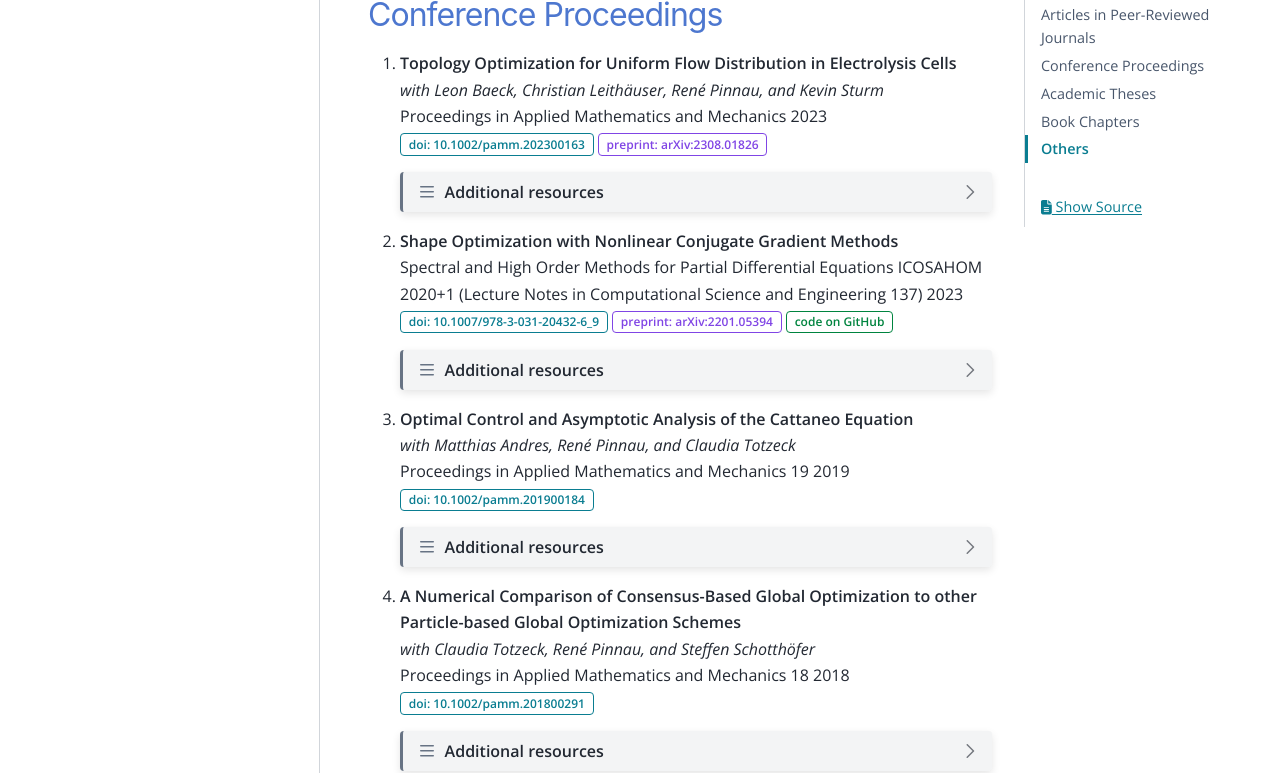
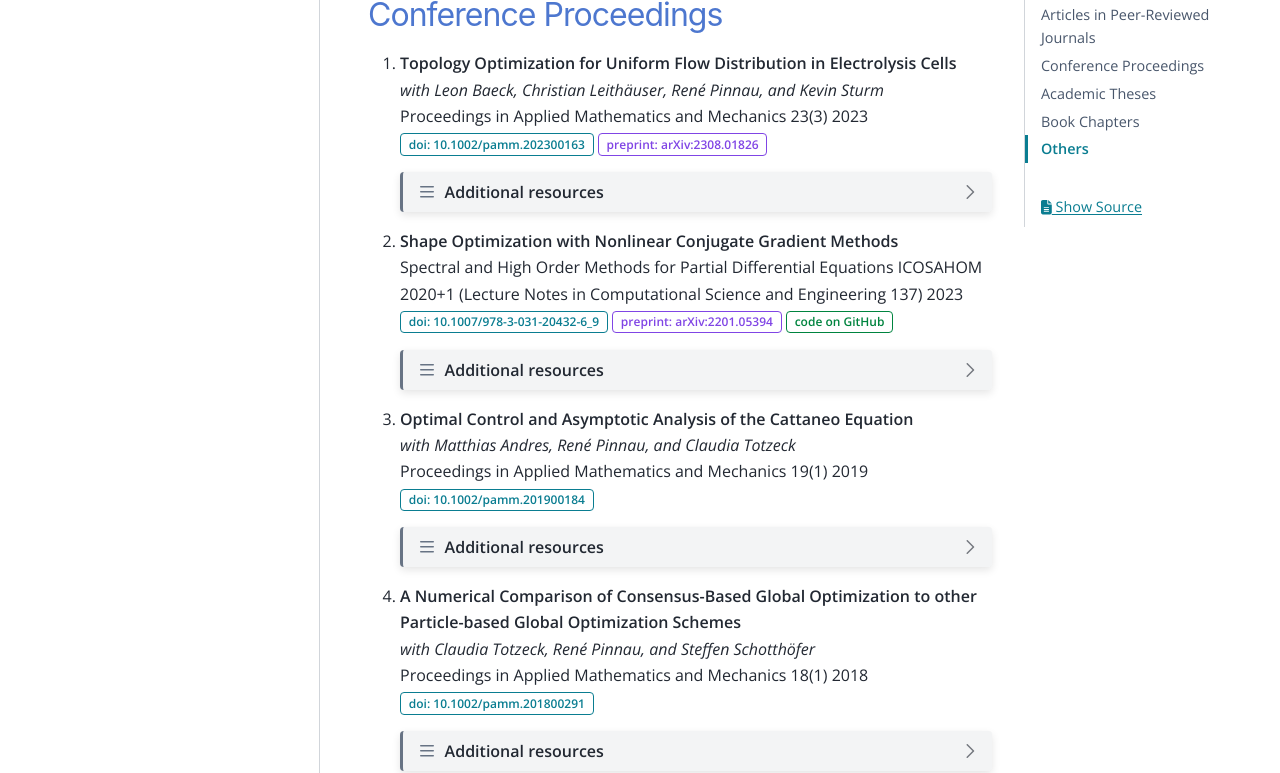
Before and after one commit to sblauth/sblauth.github.io, a Sphinx documentation site: the page built from source/publications.rst, in a window 1280 px wide and 1400 px high, scrolled down 3093 px. Shown: the part 155-928 px from the top of the window. Built offline with Sphinx 7.4.7 and the PyData theme 0.15.4, drawn with Linux system fonts in a browser that asks for light colours.

Commit message:
update publications

```diff
--- a/source/publications.rst
+++ b/source/publications.rst
@@ -488,7 +488,7 @@ Conference Proceedings
 
 #. | **Topology Optimization for Uniform Flow Distribution in Electrolysis Cells**
    | *with Leon Baeck, Christian Leithäuser, René Pinnau, and Kevin Sturm*
-   | Proceedings in Applied Mathematics and Mechanics 2023
+   | Proceedings in Applied Mathematics and Mechanics 23(3) 2023
    | :bdg-link-primary-line:`doi: 10.1002/pamm.202300163 <https://doi.org/10.1002/pamm.202300163>` :bdg-link-secondary-line:`preprint: arXiv:2308.01826 <https://arxiv.org/abs/2308.01826>`
 
    .. dropdown:: Additional resources
@@ -504,14 +504,16 @@ Conference Proceedings
 
             .. code-block:: bibtex
 
-		      @Article{Baeck2023Topology,
-		        author  = {Baeck, Leon and Blauth, Sebastian and Leithäuser, Christian and Pinnau, René and Sturm, Kevin},
-		        journal = {PAMM},
-		        title   = {Topology optimization for uniform flow distribution in electrolysis cells},
-		        year    = {2023},
-		        pages   = {e202300163},
-		        doi     = {https://doi.org/10.1002/pamm.202300163},
-		      }
+			  @Article{Baeck2023Topology,
+			    author  = {Baeck, Leon and Blauth, Sebastian and Leithäuser, Christian and Pinnau, René and Sturm, Kevin},
+			    journal = {PAMM},
+			    title   = {Topology optimization for uniform flow distribution in electrolysis cells},
+			    year    = {2023},
+			    number  = {3},
+			    pages   = {e202300163},
+			    volume  = {23},
+			    doi     = {https://doi.org/10.1002/pamm.202300163},
+			  }
 
 
 #. | **Shape Optimization with Nonlinear Conjugate Gradient Methods**
@@ -548,7 +550,7 @@ Conference Proceedings
 
 #. | **Optimal Control and Asymptotic Analysis of the Cattaneo Equation**
    | *with Matthias Andres, René Pinnau, and Claudia Totzeck*
-   | Proceedings in Applied Mathematics and Mechanics 19 2019
+   | Proceedings in Applied Mathematics and Mechanics 19(1) 2019
    | :bdg-link-primary-line:`doi: 10.1002/pamm.201900184 <https://doi.org/10.1002/pamm.201900184>`
 
    .. dropdown:: Additional resources
@@ -580,7 +582,7 @@ Conference Proceedings
 
 #. | **A Numerical Comparison of Consensus-Based Global Optimization to other Particle-based Global Optimization Schemes**
    | *with Claudia Totzeck, René Pinnau, and Steffen Schotthöfer*
-   | Proceedings in Applied Mathematics and Mechanics 18 2018
+   | Proceedings in Applied Mathematics and Mechanics 18(1) 2018
    | :bdg-link-primary-line:`doi: 10.1002/pamm.201800291 <https://doi.org/10.1002/pamm.201800291>`
 
    .. dropdown:: Additional resources
```
